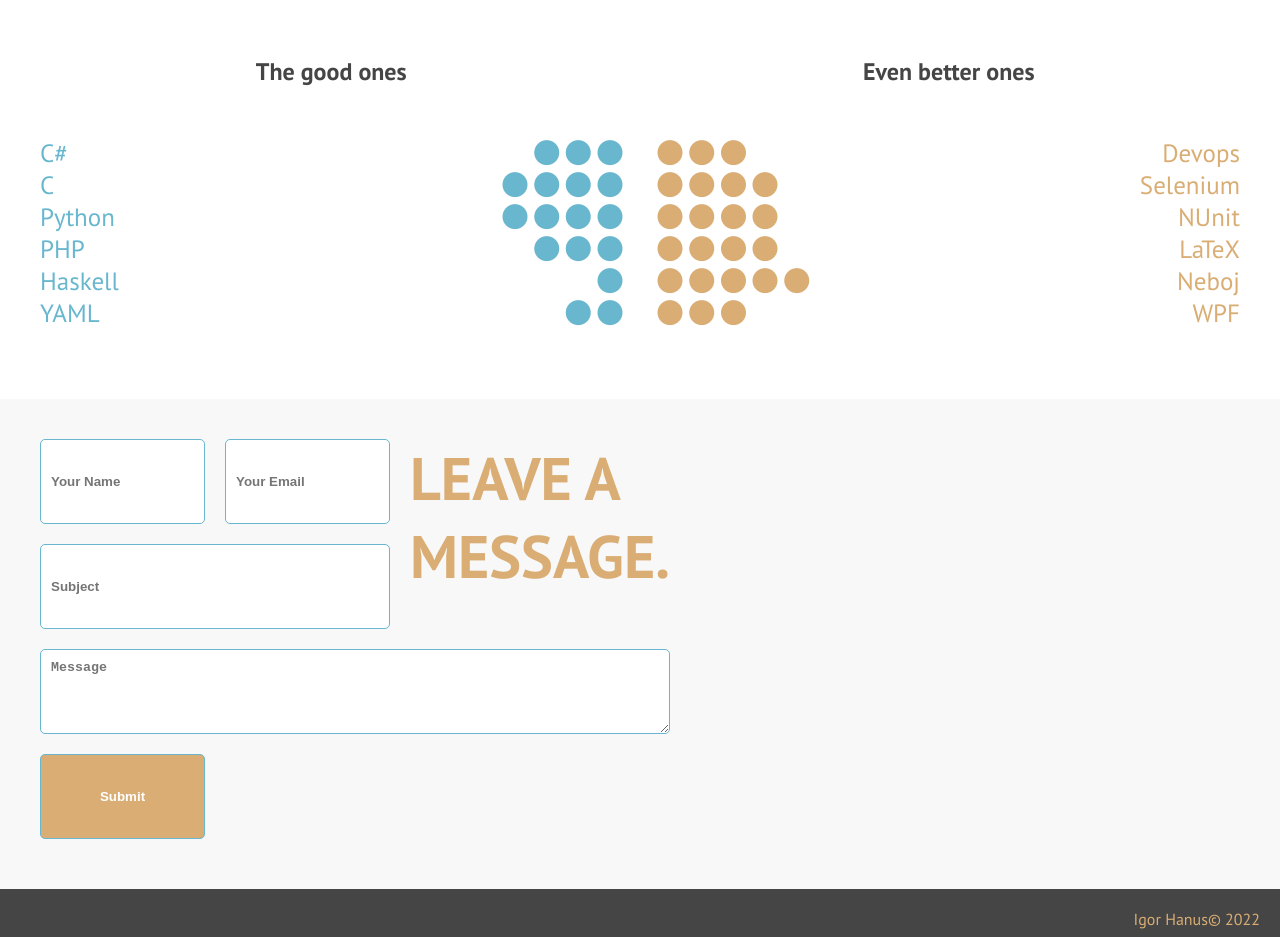
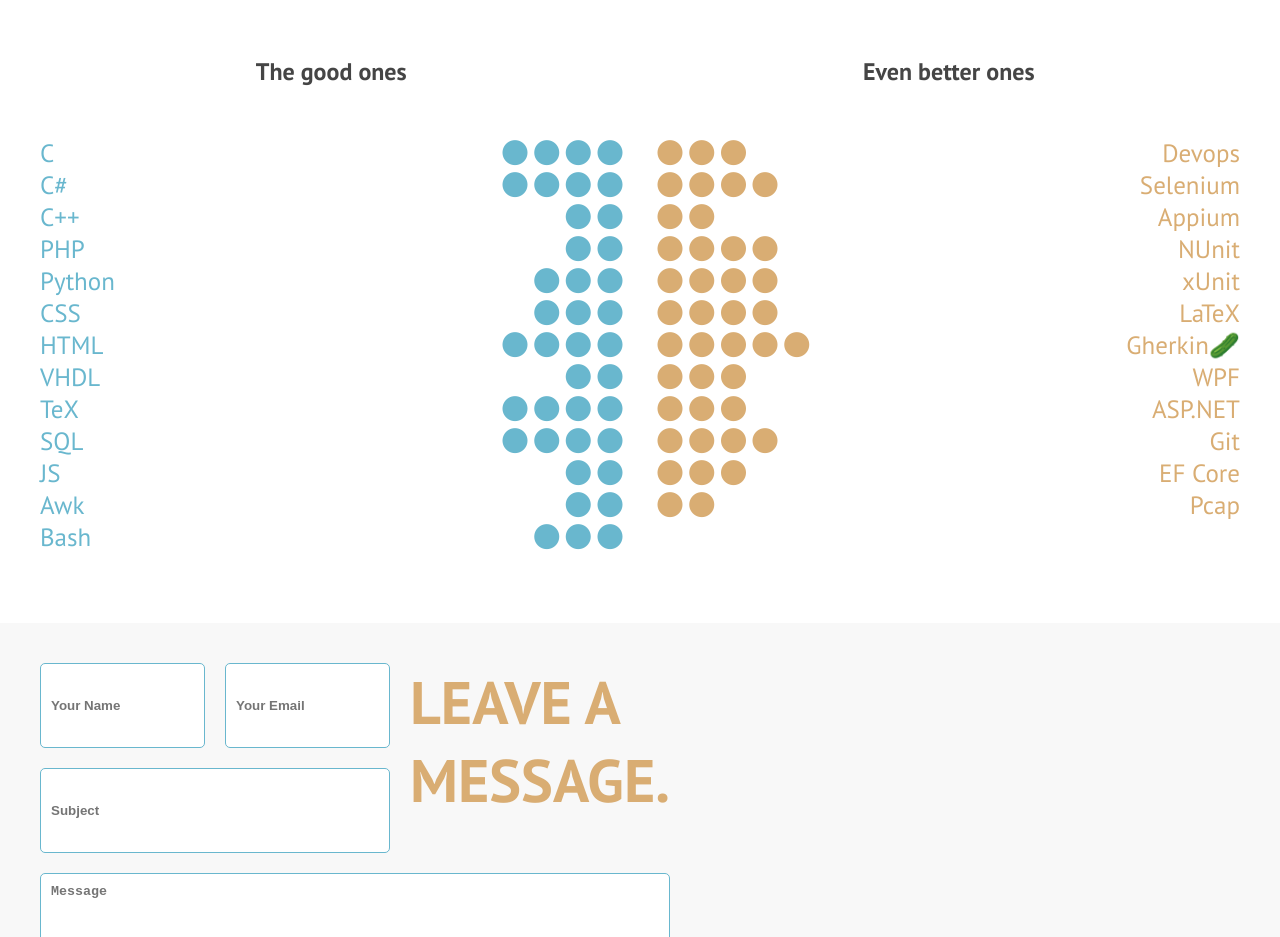
Before and after one commit to Igr255/Igr255.github.io, a plain HTML site: page index.html in a window 1280 px wide. Shown: the part 3360-4297 px from the top of the page. Drawn offline with Linux system fonts and the light colour scheme.

Commit message:
skills added

```diff
--- a/index.html
+++ b/index.html
@@ -157,14 +157,7 @@
 							<h2>The good ones</h2>
 							<div id="languages-list">
 
-								<div class="language-cell">
-									<span>C#</span>
-								</div>
-								<div class="language-rating-cell">
-									<i class="fa-solid fa-circle"></i>
-									<i class="fa-solid fa-circle"></i>
-									<i class="fa-solid fa-circle"></i>
-								</div>
+
 								<div class="language-cell">
 									<span>C</span>
 								</div>
@@ -174,6 +167,33 @@
 									<i class="fa-solid fa-circle"></i>
 									<i class="fa-solid fa-circle"></i>
 								</div>
+
+								<div class="language-cell">
+									<span>C#</span>
+								</div>
+								<div class="language-rating-cell">
+									<i class="fa-solid fa-circle"></i>
+									<i class="fa-solid fa-circle"></i>
+									<i class="fa-solid fa-circle"></i>
+									<i class="fa-solid fa-circle"></i>
+								</div>
+
+								<div class="language-cell">
+									<span>C++</span>
+								</div>
+								<div class="language-rating-cell">
+									<i class="fa-solid fa-circle"></i>
+									<i class="fa-solid fa-circle"></i>
+								</div>
+
+								<div class="language-cell">
+									<span>PHP</span>
+								</div>
+								<div class="language-rating-cell">
+									<i class="fa-solid fa-circle"></i>
+									<i class="fa-solid fa-circle"></i>
+								</div>
+
 								<div class="language-cell">
 									<span>Python</span>
 								</div>
@@ -181,33 +201,85 @@
 									<i class="fa-solid fa-circle"></i>
 									<i class="fa-solid fa-circle"></i>
 									<i class="fa-solid fa-circle"></i>
-									<i class="fa-solid fa-circle"></i>
 								</div>
+
 								<div class="language-cell">
-									<span>PHP</span>
+									<span>CSS</span>
 								</div>
 								<div class="language-rating-cell">
 									<i class="fa-solid fa-circle"></i>
 									<i class="fa-solid fa-circle"></i>
 									<i class="fa-solid fa-circle"></i>
 								</div>
+
 								<div class="language-cell">
-									<span>Haskell</span>
+									<span>HTML</span>
 								</div>
 								<div class="language-rating-cell">
 									<i class="fa-solid fa-circle"></i>
+									<i class="fa-solid fa-circle"></i>
+									<i class="fa-solid fa-circle"></i>
+									<i class="fa-solid fa-circle"></i>
 								</div>
+
 								<div class="language-cell">
-									<span>YAML</span>
+									<span>VHDL</span>
 								</div>
 								<div class="language-rating-cell">
 									<i class="fa-solid fa-circle"></i>
 									<i class="fa-solid fa-circle"></i>
 								</div>
-							</div>
+
+								<div class="language-cell">
+									<span>TeX</span>
+								</div>
+								<div class="language-rating-cell">
+									<i class="fa-solid fa-circle"></i>
+									<i class="fa-solid fa-circle"></i>
+									<i class="fa-solid fa-circle"></i>
+									<i class="fa-solid fa-circle"></i>
+								</div>
+
+								<div class="language-cell">
+									<span>SQL</span>
+								</div>
+								<div class="language-rating-cell">
+									<i class="fa-solid fa-circle"></i>
+									<i class="fa-solid fa-circle"></i>
+									<i class="fa-solid fa-circle"></i>
+									<i class="fa-solid fa-circle"></i>
+								</div>
+
+								<div class="language-cell">
+									<span>JS</span>
+								</div>
+								<div class="language-rating-cell">
+									<i class="fa-solid fa-circle"></i>
+									<i class="fa-solid fa-circle"></i>
+								</div>
+
+								<div class="language-cell">
+									<span>Awk</span>
+								</div>
+								<div class="language-rating-cell">
+									<i class="fa-solid fa-circle"></i>
+									<i class="fa-solid fa-circle"></i>
+								</div>
+
+								<div class="language-cell">
+									<span>Bash</span>
+								</div>
+								<div class="language-rating-cell">
+									<i class="fa-solid fa-circle"></i>
+									<i class="fa-solid fa-circle"></i>
+									<i class="fa-solid fa-circle"></i>
+								</div>
+
+
 						</section>
 						<section id="other-skills">
 							<h2>Even better ones</h2>
+
 							<div class="other-skills-list">
 								<div class="skill-rating-cell">
 									<i class="fa-solid fa-circle"></i>
@@ -218,6 +290,7 @@
 									<span>Devops</span>
 								</div>
 							</div>
+
 							<div class="other-skills-list">
 								<div class="skill-rating-cell">
 									<i class="fa-solid fa-circle"></i>
@@ -233,11 +306,31 @@
 								<div class="skill-rating-cell">
 									<i class="fa-solid fa-circle"></i>
 									<i class="fa-solid fa-circle"></i>
+								</div>
+								<div class="skill-cell">
+									<span>Appium</span>
+								</div>
+							</div>
+							<div class="other-skills-list">
+								<div class="skill-rating-cell">
+									<i class="fa-solid fa-circle"></i>
+									<i class="fa-solid fa-circle"></i>
 									<i class="fa-solid fa-circle"></i>
 									<i class="fa-solid fa-circle"></i>
 								</div>
 								<div class="skill-cell">
 									<span>NUnit</span>
+								</div>
+							</div>
+							<div class="other-skills-list">
+								<div class="skill-rating-cell">
+									<i class="fa-solid fa-circle"></i>
+									<i class="fa-solid fa-circle"></i>
+									<i class="fa-solid fa-circle"></i>
+									<i class="fa-solid fa-circle"></i>
+								</div>
+								<div class="skill-cell">
+									<span>xUnit</span>
 								</div>
 							</div>
 							<div class="other-skills-list">
@@ -260,7 +353,7 @@
 									<i class="fa-solid fa-circle"></i>
 								</div>
 								<div class="skill-cell">
-									<span>Neboj</span>
+									<span>Gherkin🥒</span>
 								</div>
 							</div>
 							<div class="other-skills-list">
@@ -271,6 +364,46 @@
 								</div>
 								<div class="skill-cell">
 									<span>WPF</span>
+								</div>
+							</div>
+							<div class="other-skills-list">
+								<div class="skill-rating-cell">
+									<i class="fa-solid fa-circle"></i>
+									<i class="fa-solid fa-circle"></i>
+									<i class="fa-solid fa-circle"></i>
+								</div>
+								<div class="skill-cell">
+									<span>ASP.NET</span>
+								</div>
+							</div>
+							<div class="other-skills-list">
+								<div class="skill-rating-cell">
+									<i class="fa-solid fa-circle"></i>
+									<i class="fa-solid fa-circle"></i>
+									<i class="fa-solid fa-circle"></i>
+									<i class="fa-solid fa-circle"></i>
+								</div>
+								<div class="skill-cell">
+									<span>Git</span>
+								</div>
+							</div>
+							<div class="other-skills-list">
+								<div class="skill-rating-cell">
+									<i class="fa-solid fa-circle"></i>
+									<i class="fa-solid fa-circle"></i>
+									<i class="fa-solid fa-circle"></i>
+								</div>
+								<div class="skill-cell">
+									<span>EF Core</span>
+								</div>
+							</div>
+							<div class="other-skills-list">
+								<div class="skill-rating-cell">
+									<i class="fa-solid fa-circle"></i>
+									<i class="fa-solid fa-circle"></i>
+								</div>
+								<div class="skill-cell">
+									<span>Pcap</span>
 								</div>
 							</div>
 						</section>
```
